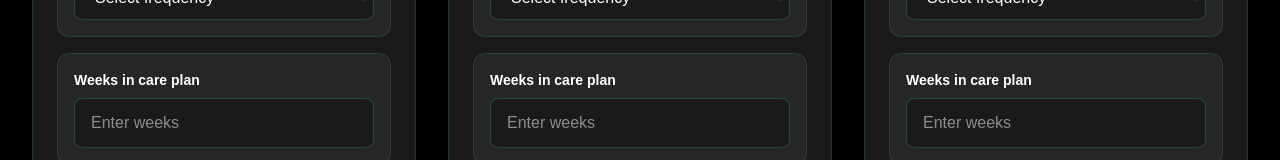
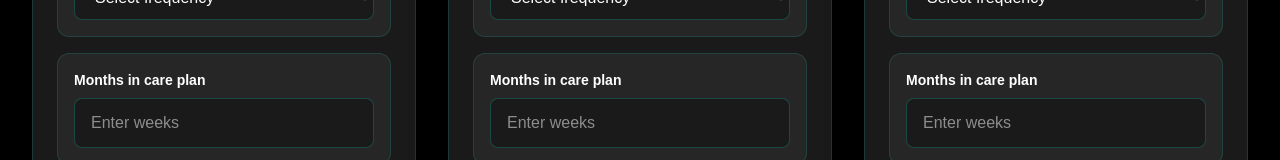
Before and after one commit to markee2301/c5-roi-calculator, a Next.js app: page / in a window 1280 px wide. Shown: the part 448-608 px from the top of the page. Built offline with nearby package versions, Linux system fonts and the light colour scheme.

Commit message:
fixed ui

```diff
--- a/app/components/PhaseCalculator.tsx
+++ b/app/components/PhaseCalculator.tsx
@@ -108,7 +108,7 @@ export default function PhaseCalculator({
 
             <div className="bg-[#262626] p-4 rounded-xl border border-[#20B2AA]/20">
               <label className="block text-sm font-bold text-white mb-2">
-                Weeks in care plan
+                Months in care plan
               </label>
               <input
                 type="number"
```
